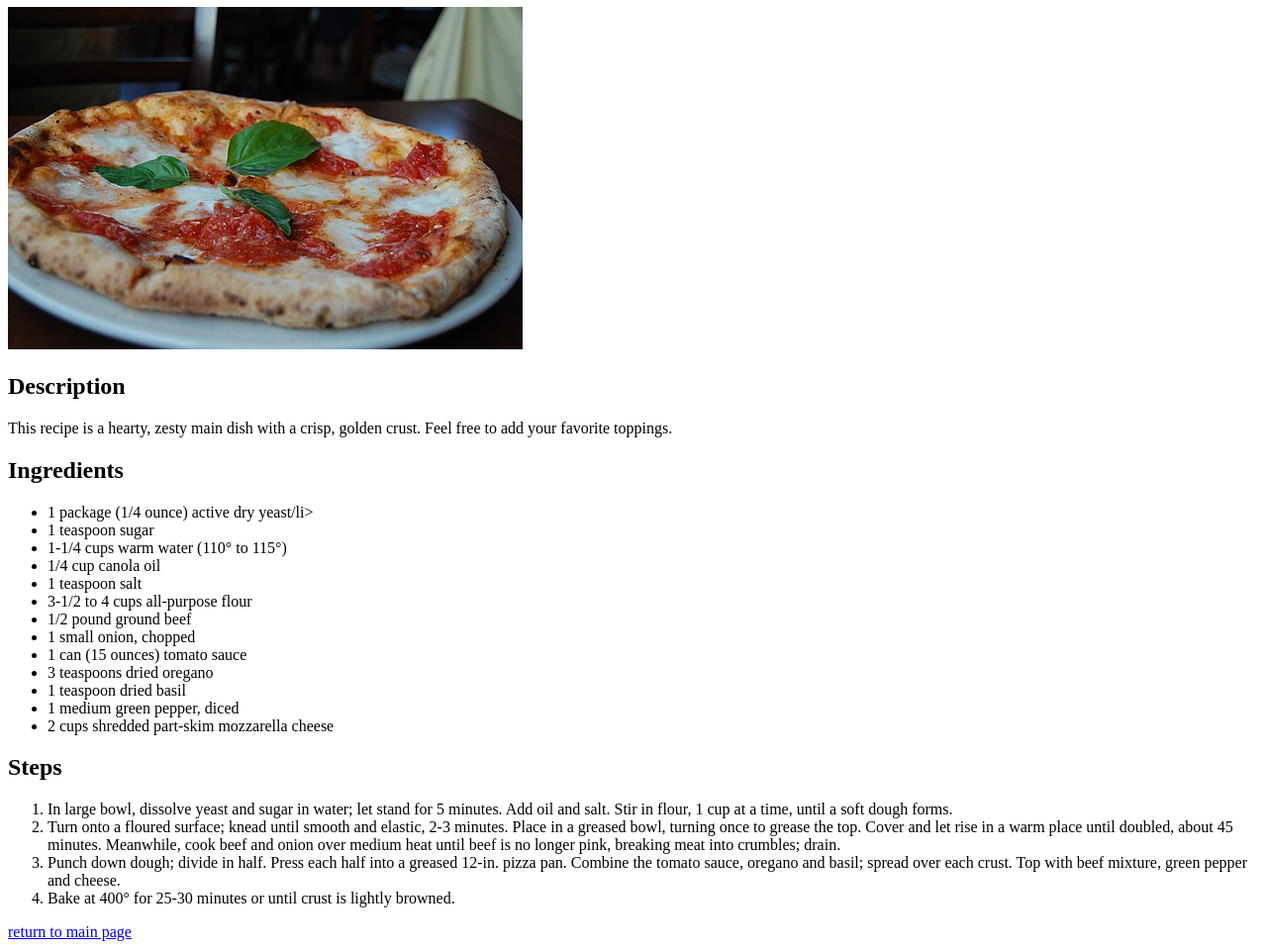
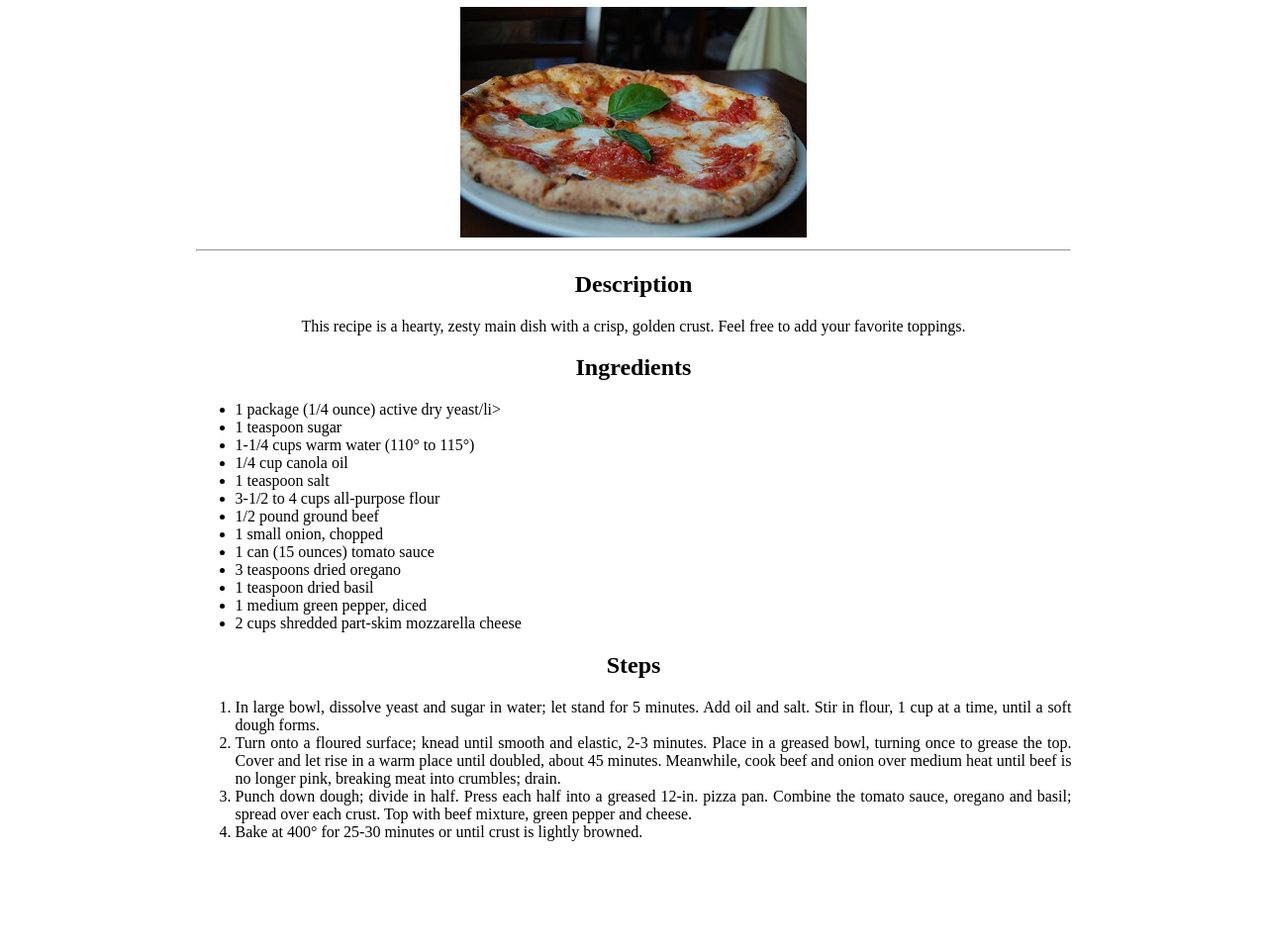
Before and after one commit to ruskhl/odin-recipes, a plain HTML site: page recipes/pizza.html in a window 1280 px wide. Shown: the part 73-1032 px from the top of the page at 99% size. After the commit the page ends 939 px from the top, so only its background shows below. Drawn offline with Linux system fonts and the light colour scheme.

Commit message:
Adding CSS

```diff
--- /dev/null
+++ b/CSS/styles.css
@@ -0,0 +1,18 @@
+.recipes_list {
+    list-style-type: none;
+
+
+}
+.recipes_list a {
+    color: black;
+
+}
+.main {
+    width: 70%;
+    margin-left: auto;
+    margin-right: auto;
+    text-align: center;
+}
+.ingredients, .steps {
+    text-align: justify;
+}
--- a/recipes/pizza.html
+++ b/recipes/pizza.html
@@ -4,15 +4,18 @@
     <meta charset="UTF-8">
     <meta http-equiv="X-UA-Compatible" content="IE=edge">
     <meta name="viewport" content="width=device-width, initial-scale=1.0">
+    <link rel="stylesheet" href="../CSS/styles.css">
     <title>Pizza</title>
 </head>
 <body>
+    <div class="main">
     <h1>Pizza Margherita</h1>
-    <img src="../images/pizza.jpeg" alt="pizza" />
+    <img src="../images/pizza.jpeg" alt="pizza" width="350"  />
+    <hr>
     <h2>Description</h2>
     <p>This recipe is a hearty, zesty main dish with a crisp, golden crust. Feel free to add your favorite toppings. </p>
     <h2>Ingredients</h2>
-    <ul>
+    <ul class="ingredients">
         <li>1 package (1/4 ounce) active dry yeast/li>
         <li>1 teaspoon sugar</li>
         <li>1-1/4 cups warm water (110° to 115°)</li>
@@ -30,12 +33,12 @@
     </ul>
 
     <h2>Steps</h2>
-    <ol>
+    <ol class="steps">
         <li>In large bowl, dissolve yeast and sugar in water; let stand for 5 minutes. Add oil and salt. Stir in flour, 1 cup at a time, until a soft dough forms.</li>
         <li>Turn onto a floured surface; knead until smooth and elastic, 2-3 minutes. Place in a greased bowl, turning once to grease the top. Cover and let rise in a warm place until doubled, about 45 minutes. Meanwhile, cook beef and onion over medium heat until beef is no longer pink, breaking meat into crumbles; drain.</li>
         <li>Punch down dough; divide in half. Press each half into a greased 12-in. pizza pan. Combine the tomato sauce, oregano and basil; spread over each crust. Top with beef mixture, green pepper and cheese.</li>
         <li>Bake at 400° for 25-30 minutes or until crust is lightly browned.</li>
     </ol>
-    <a href="..//index.html">return to main page</a>
+</div>
 </body>
 </html>
```
Also changed, not shown: index.html (+11 -8 lines), recipes/focaccia.html (+7 -3 lines), recipes/lasagna.html (+6 -3 lines).
